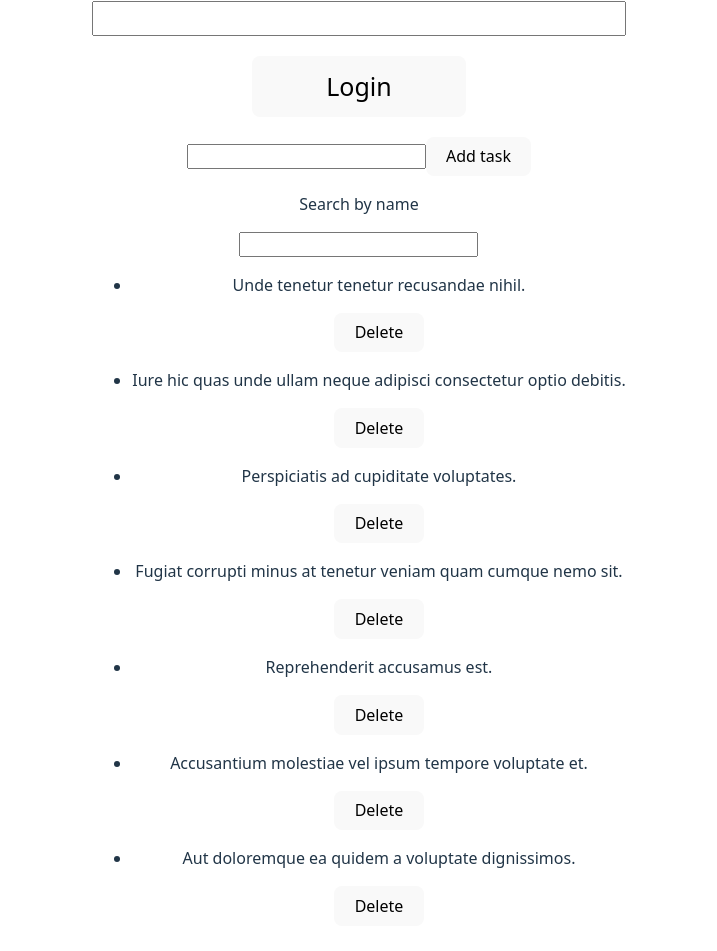
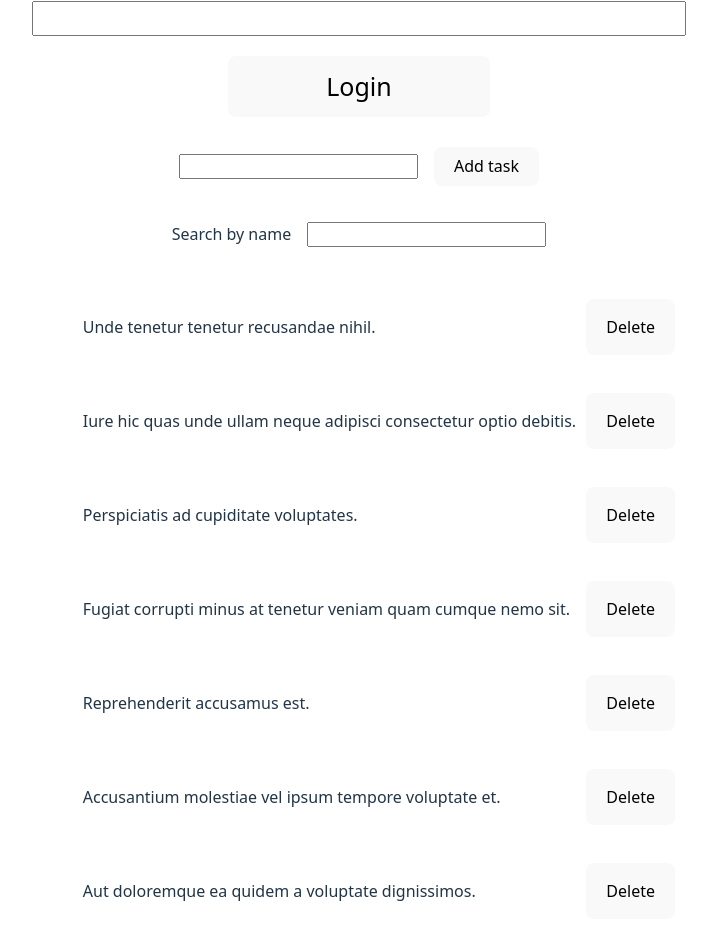
Before and after one commit to VladimirObidchuk/goit-rj-pr-1, a React (Vite) app: page / in a window 1280 px wide. Shown: the part 2043-2994 px from the top of the page, without its empty margins (281-998 px from the left). Built offline with nearby package versions, Linux system fonts and the light colour scheme.

Commit message:
add style for task

```diff
--- a/src/components/filtertasks/Filter.jsx
+++ b/src/components/filtertasks/Filter.jsx
@@ -2,7 +2,7 @@ import css from "./Filter.module.css";
 
 const Filter = ({ value, onFilter }) => {
   return (
-    <div>
+    <div className={css.container}>
       <p className={css}>Search by name</p>
       <input
         type="text"
--- a/src/components/filtertasks/Filter.module.css
+++ b/src/components/filtertasks/Filter.module.css
@@ -0,0 +1,9 @@
+.container {
+  width: 100%;
+  display: flex;
+  flex-direction: row;
+  gap: 16px;
+  padding: 10px;
+  align-items: center;
+  justify-content: center;
+}
--- a/src/components/formtask/FormTask.jsx
+++ b/src/components/formtask/FormTask.jsx
@@ -10,7 +10,7 @@ const FormTask = ({ onAdd }) => {
     e.target.reset();
   };
   return (
-    <form className={css} onSubmit={handleSubmit}>
+    <form className={css.container} onSubmit={handleSubmit}>
       <input type="text" className={css} name="text" />
       <button type="submit">Add task</button>
     </form>
--- a/src/components/formtask/FormTask.module.css
+++ b/src/components/formtask/FormTask.module.css
@@ -0,0 +1,8 @@
+.container {
+  display: flex;
+  flex-direction: row;
+  justify-content: center;
+  gap: 16px;
+  padding: 10px;
+  align-items: center;
+}
--- a/src/components/task/Task.module.css
+++ b/src/components/task/Task.module.css
@@ -0,0 +1,7 @@
+.container {
+  display: flex;
+  flex-direction: row;
+  gap: 10px;
+  padding: 10px;
+  justify-content: space-between;
+}
--- a/src/components/tasklist/TaskList.module.css
+++ b/src/components/tasklist/TaskList.module.css
@@ -0,0 +1,10 @@
+.list {
+  display: flex;
+  flex-direction: column;
+  gap: 16px;
+  list-style-type: none;
+}
+.item {
+  border: 1px solid #ffffff;
+  border-radius: 16px;
+}
```
